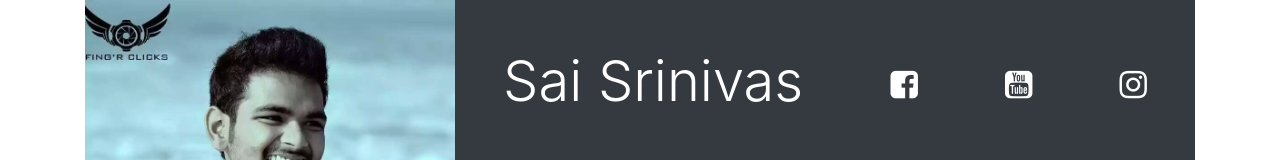
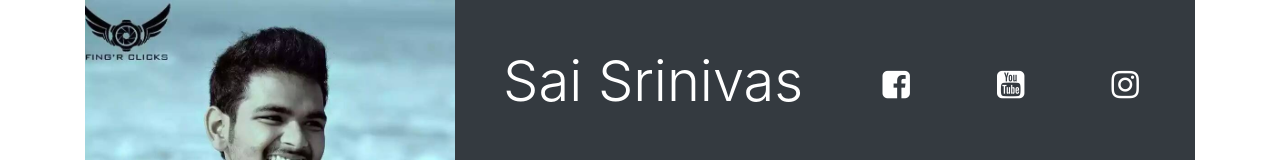
Before and after one commit to sai1502/portfolio3, a plain HTML site: page index.html in a window 1280 px wide. Shown: the top 160 px of the page. Drawn offline with nearby package versions, Linux system fonts and the light colour scheme.

Commit message:
second commit

```diff
--- a/index.html
+++ b/index.html
@@ -21,10 +21,10 @@
                 <div class="p-5 bg-dark text-white">
                     <div class="d-flex flex-row justify-content-between align-items-center">
                         <h1 class="display-4"> Sai Srinivas </h1>
-                        <div class="fb"><a href="https://www.facebook.com/sai.srinivas.1088"><i class="fa fa-facebook-square fa-2x" style="color: white"></i></a></div>
+                        <div class="fb p-2"><a href="https://www.facebook.com/sai.srinivas.1088"><i class="fa fa-facebook-square fa-2x" style="color: white"></i></a></div>
                         <!-- <div class="google"><a href="#"><i class="fa fa-google fa-2x"></i></a></div> -->
-                        <div class="youtube"><a href="https://www.youtube.com/channel/UC3zZLEbiFPEQxD5OZ9ZSC1w"><i class="fa fa-youtube-square fa-2x" style="color: white"></i></a></div>
-                        <div class="insta"><a href="https://www.instagram.com/shree_nivas15/"><i class="fa fa-instagram fa-2x" style="color: white"></i></a></div>
+                        <div class="youtube p-2"><a href="https://www.youtube.com/channel/UC3zZLEbiFPEQxD5OZ9ZSC1w"><i class="fa fa-youtube-square fa-2x" style="color: white"></i></a></div>
+                        <div class="insta p-2"><a href="https://www.instagram.com/shree_nivas15/"><i class="fa fa-instagram fa-2x" style="color: white"></i></a></div>
                         <!-- <div class="twitter"><a href="#"><i class="fa fa-twitter-square fa-2x"></i></a></div> -->
                     </div>
                 </div>
```
